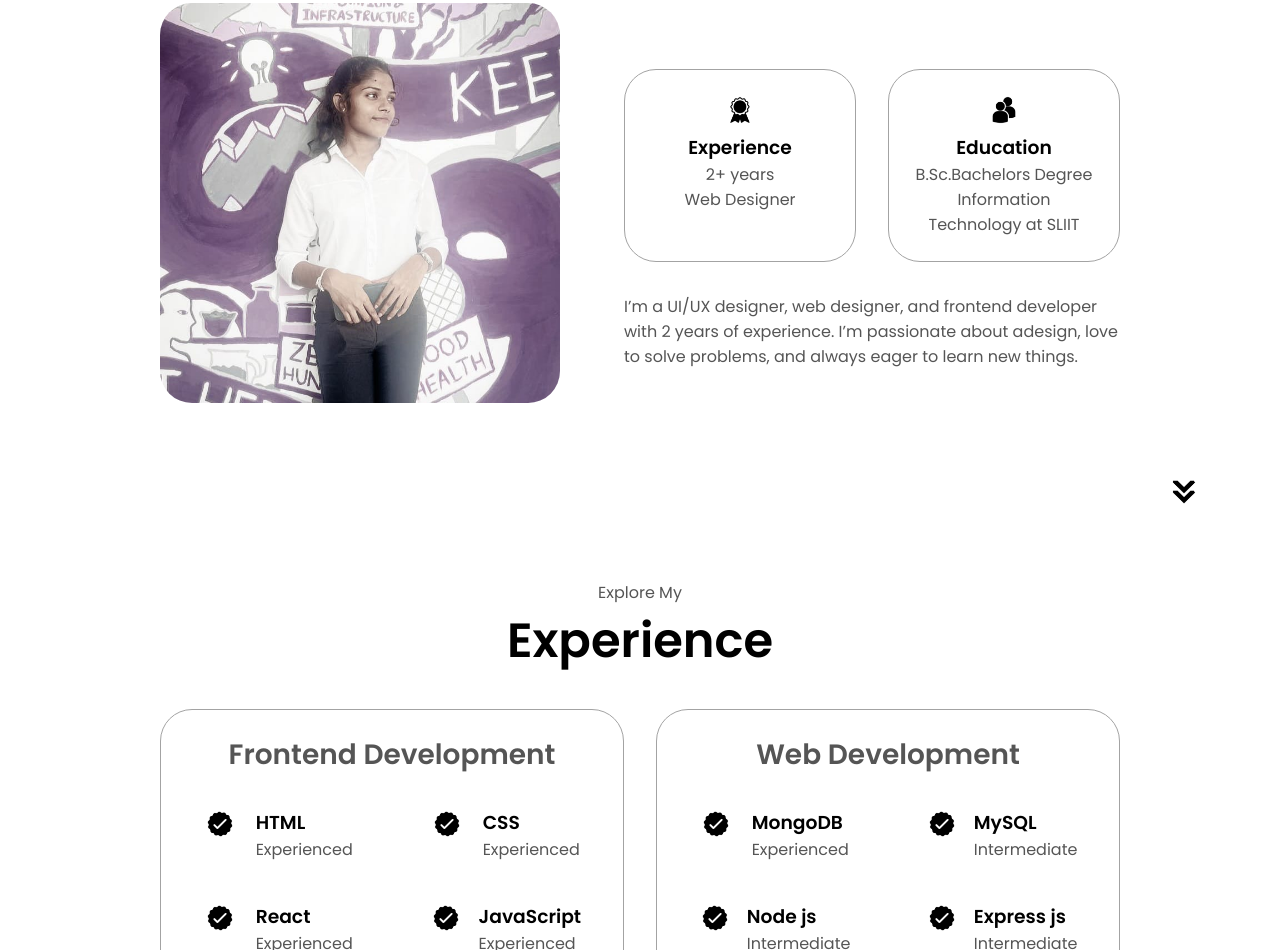
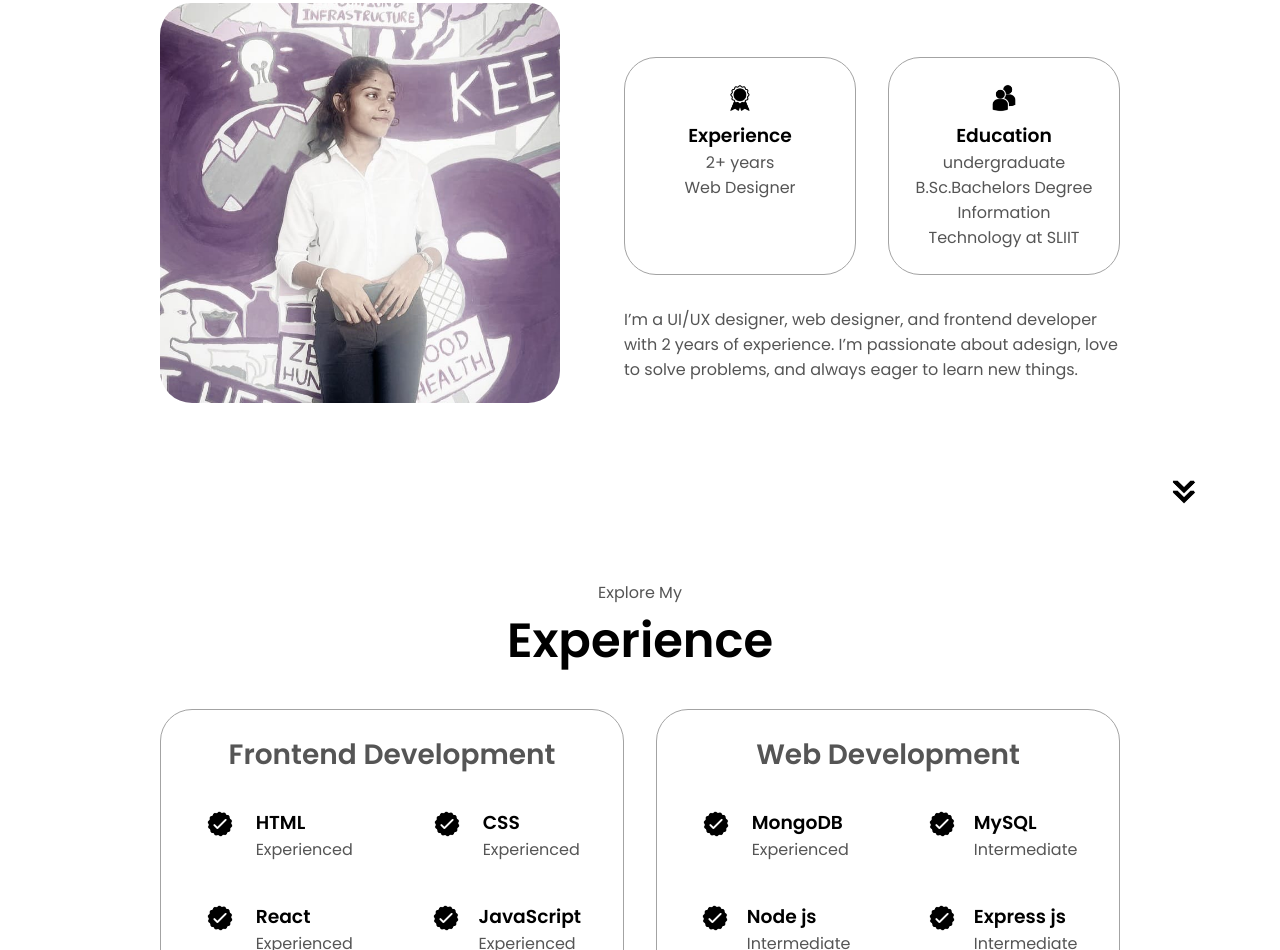
Before and after one commit to bashiimalsha/bashiimalsha.github.io, a plain HTML site: page index.html in a window 1280 px wide. Shown: the part 1076-2026 px from the top of the page. Drawn offline with nearby package versions, Linux system fonts and the light colour scheme.

Commit message:
Update index.html

```diff
--- a/index.html
+++ b/index.html
@@ -93,7 +93,7 @@
                                     class="icon"
                                     />
                                     <h3>Education</h3>
-                                    <p>B.Sc.Bachelors Degree Information Technology at SLIIT</p>
+                                    <p> undergraduate B.Sc.Bachelors Degree Information Technology at SLIIT</p>
                                 </div>
                             </div>
                             <div class="text-container">
```
